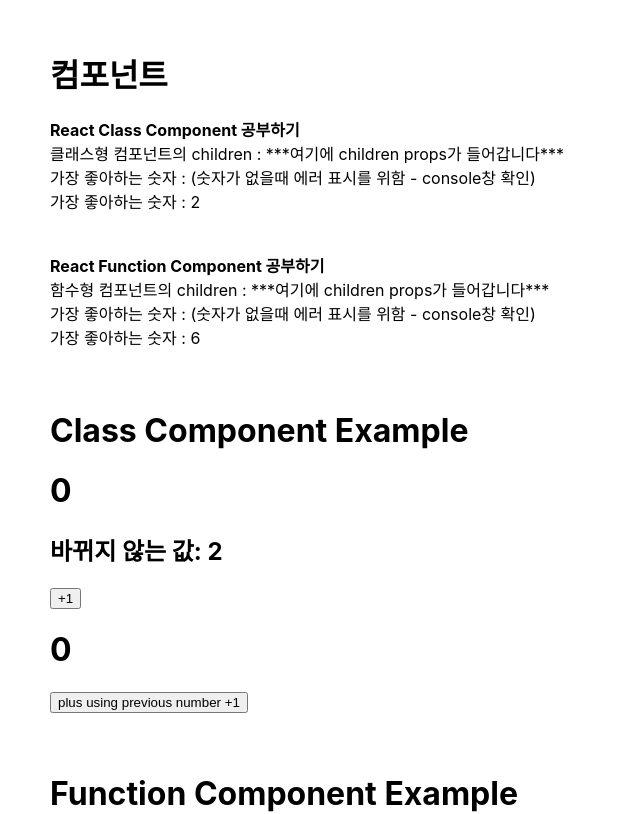
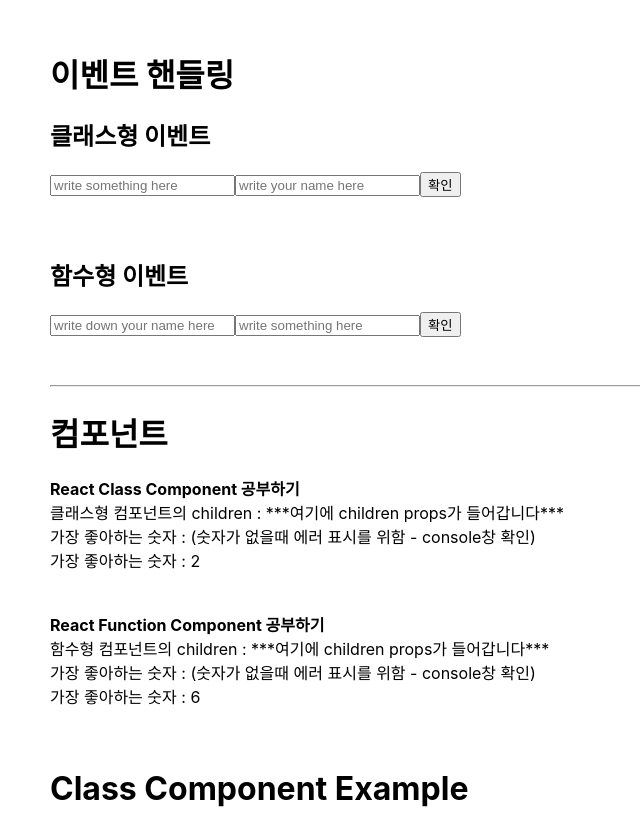
Before and after one commit to sunmerrr/react-study, a React (Create React App) app: page / in a window 1280 px wide. Shown: the top 814 px of the page, without its empty margins (0-640 px from the left). Built offline with nearby package versions, Linux system fonts and the light colour scheme.

Commit message:
function event

```diff
--- a/src/App.js
+++ b/src/App.js
@@ -1,13 +1,20 @@
 import './App.css';
 import ClassComponent from './ClassComponent';
 import ClassComponentCounter from './ClassComponentCounter';
+import ClassEvent from './ClassEvent';
 import { FunctionComponent } from './FunctionComponent';
 import { FunctionComponentCouter } from './FunctionComponentCounter';
 import { FunctionComponentSayHi } from './FunctionComponentSayHi';
+import FunctionEvent from './FunctionEvent';
 
 function App() {
   return (
     <div className="App">
+      <h1>이벤트 핸들링</h1>
+      <ClassEvent />
+      <FunctionEvent />
+
+      <hr />
       <h1>컴포넌트</h1>
       <ClassComponent favoriteNumber={2}>***여기에 children props가 들어갑니다***</ClassComponent>
       <FunctionComponent favoriteNumber={6}>***여기에 children props가 들어갑니다***</FunctionComponent>
--- /dev/null
+++ b/src/FunctionEvent.js
@@ -0,0 +1,43 @@
+import { useState } from 'react';
+
+const FunctionEvent = () => {
+  const [message, setMessage] = useState('');
+  const [userName, setUserName] = useState('');
+
+  return (
+    <div>
+      <h2>함수형 이벤트</h2>
+      <input
+        type="text"
+        name="userName"
+        placeholder="write down your name here"
+        value={userName}
+        onChange={(e) => {
+          setUserName(e.target.value);
+        }}
+      />
+      <iNput
+        type="text"
+        name="message"
+        placeholder="write something here"
+        value={message}
+        onChange={(e) => {
+          setMessage(e.target.value);
+        }}
+      />
+      <button
+        onClick={() => {
+          alert(userName + ': ' + message);
+          setMessage('');
+        }}
+      >
+        확인
+      </button>
+      <br />
+      <br />
+      <br />
+    </div>
+  );
+};
+
+export default FunctionEvent;
```
